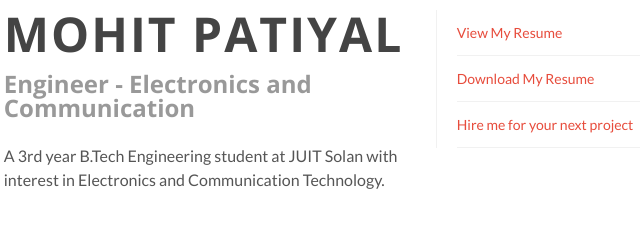
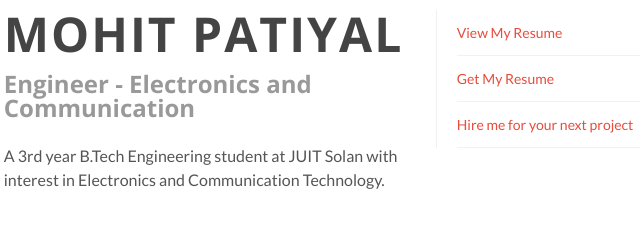
Before and after one commit to rohit21122012/resume, a plain HTML site: page index.html in a window 1280 px wide. Shown: the part 159-388 px from the top of the page, 377-1017 px from the left. Drawn offline with nearby package versions, Linux system fonts and the light colour scheme.

Commit message:
Update index.html

```diff
--- a/index.html
+++ b/index.html
@@ -95,7 +95,7 @@
                                         <a href="#portfolio">My Portfolio</a>
                                     </li>-->
                                     <li>
-                                      <a onclick=window.print('https://docs.google.com/file/d/0B9CWk9CJWW_zcW01cTUxc09mOWc/')>Download My Resume</a>
+                                      <a href='https://docs.google.com/file/d/0B9CWk9CJWW_zcW01cTUxc09mOWc/')>Get My Resume</a>
                                     </li>
                                     <li>
                                         <a href="#contact">Hire me for your next project</a>
```
